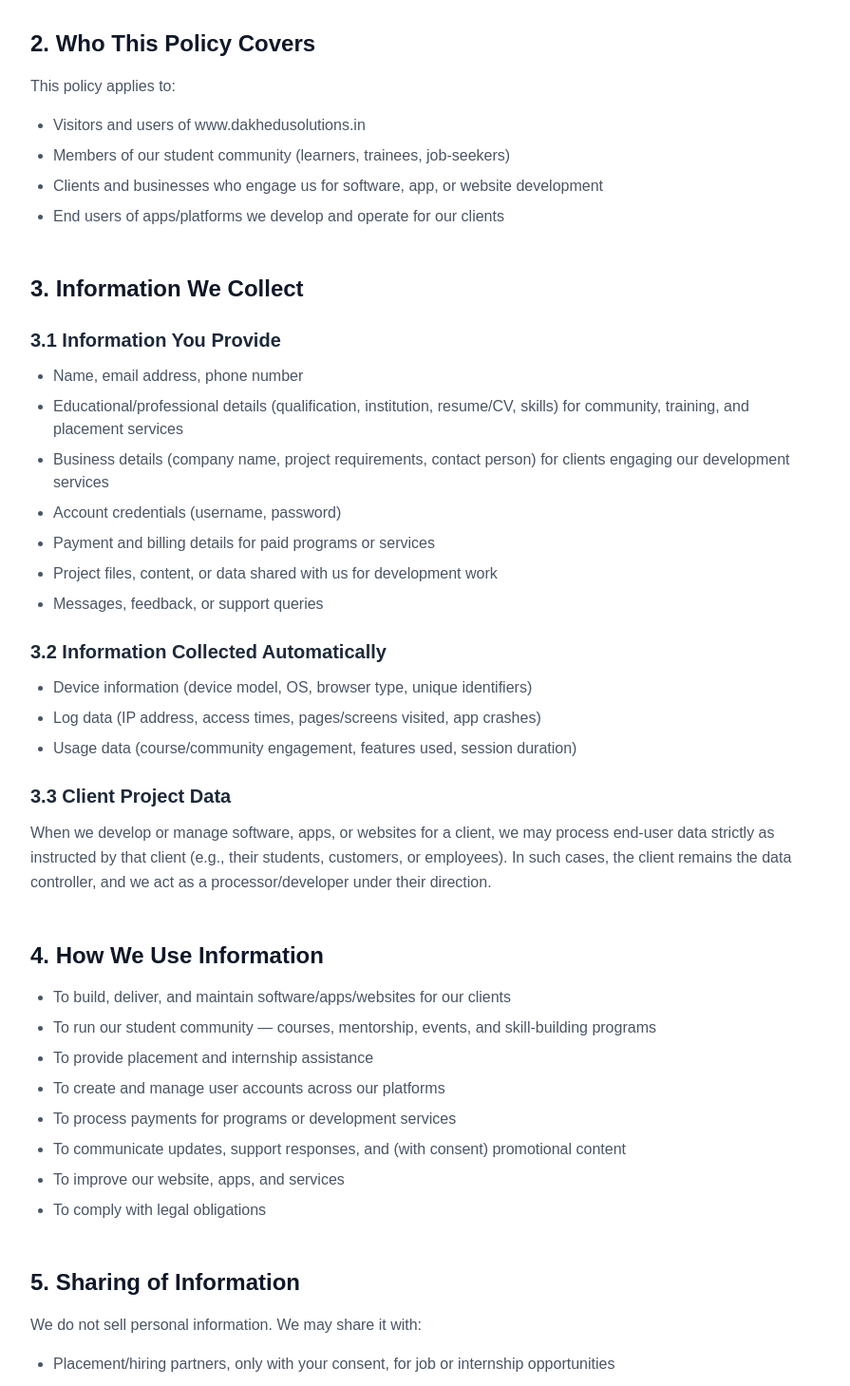
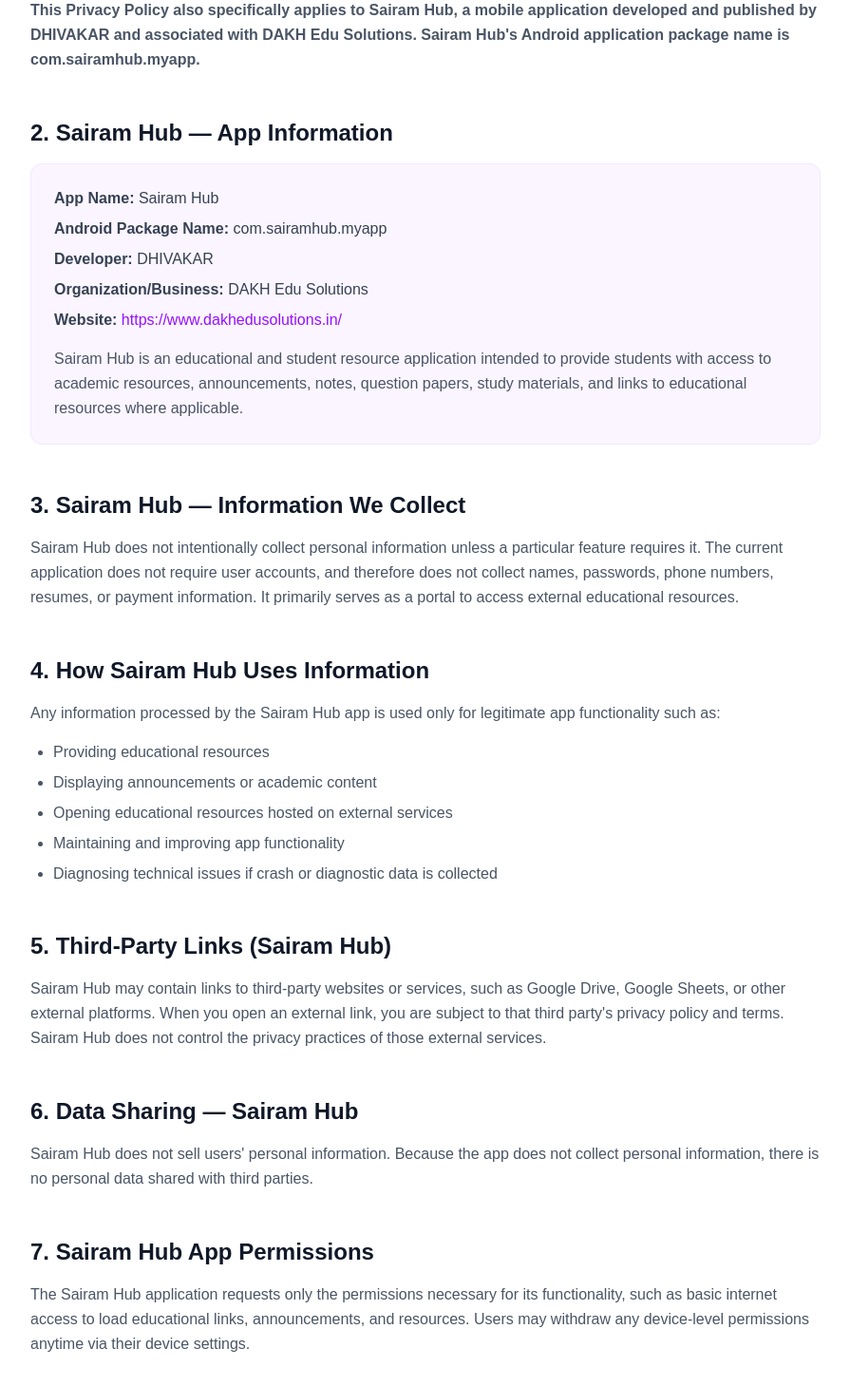
Before and after one commit to dakh524/dakh-edu-website, a React (Vite) app: page /privacy-policy in a window 1280 px wide. Shown: the part 560-2019 px from the top of the page at 95% size, without its empty margins (192-1087 px from the left). Built offline with nearby package versions, Linux system fonts and the light colour scheme; a web font is replaced by a local one.

Commit message:
Update Privacy Policy for Sairam Hub Google Play compliance

```diff
--- a/src/pages/PrivacyPolicy.jsx
+++ b/src/pages/PrivacyPolicy.jsx
@@ -24,10 +24,71 @@ const PrivacyPolicy = () => {
             <p className="text-gray-600 leading-relaxed mt-4">
               This Privacy Policy covers www.dakhedusolutions.in, our client-facing software/development services, our student community programs, and any mobile/web applications we build and operate — for ourselves or on behalf of our clients (together, the "Services"). By using our Services, you agree to the practices described here. If you do not agree, please do not use the Services.
             </p>
+            <p className="text-gray-600 leading-relaxed mt-4 font-semibold">
+              This Privacy Policy also specifically applies to Sairam Hub, a mobile application developed and published by DHIVAKAR and associated with DAKH Edu Solutions. Sairam Hub's Android application package name is com.sairamhub.myapp.
+            </p>
           </section>
 
           <section>
-            <h2 className="text-2xl font-bold text-gray-900 mb-4">2. Who This Policy Covers</h2>
+            <h2 className="text-2xl font-bold text-gray-900 mb-4">2. Sairam Hub — App Information</h2>
+            <div className="bg-purple-50 p-6 rounded-xl border border-purple-100">
+              <ul className="space-y-2 text-gray-700">
+                <li><strong>App Name:</strong> Sairam Hub</li>
+                <li><strong>Android Package Name:</strong> com.sairamhub.myapp</li>
+                <li><strong>Developer:</strong> DHIVAKAR</li>
+                <li><strong>Organization/Business:</strong> DAKH Edu Solutions</li>
+                <li><strong>Website:</strong> <a href="https://www.dakhedusolutions.in/" className="text-purple-600 hover:underline">https://www.dakhedusolutions.in/</a></li>
+              </ul>
+              <p className="text-gray-600 leading-relaxed mt-4">
+                Sairam Hub is an educational and student resource application intended to provide students with access to academic resources, announcements, notes, question papers, study materials, and links to educational resources where applicable.
+              </p>
+            </div>
+          </section>
+
+          <section>
+            <h2 className="text-2xl font-bold text-gray-900 mb-4">3. Sairam Hub — Information We Collect</h2>
+            <p className="text-gray-600 leading-relaxed">
+              Sairam Hub does not intentionally collect personal information unless a particular feature requires it. The current application does not require user accounts, and therefore does not collect names, passwords, phone numbers, resumes, or payment information. It primarily serves as a portal to access external educational resources.
+            </p>
+          </section>
+
+          <section>
+            <h2 className="text-2xl font-bold text-gray-900 mb-4">4. How Sairam Hub Uses Information</h2>
+            <p className="text-gray-600 leading-relaxed mb-4">Any information processed by the Sairam Hub app is used only for legitimate app functionality such as:</p>
+            <ul className="list-disc pl-6 space-y-2 text-gray-600">
+              <li>Providing educational resources</li>
+              <li>Displaying announcements or academic content</li>
+              <li>Opening educational resources hosted on external services</li>
+              <li>Maintaining and improving app functionality</li>
+              <li>Diagnosing technical issues if crash or diagnostic data is collected</li>
+            </ul>
+          </section>
+
+          <section>
+            <h2 className="text-2xl font-bold text-gray-900 mb-4">5. Third-Party Links (Sairam Hub)</h2>
+            <p className="text-gray-600 leading-relaxed">
+              Sairam Hub may contain links to third-party websites or services, such as Google Drive, Google Sheets, or other external platforms. When you open an external link, you are subject to that third party's privacy policy and terms. Sairam Hub does not control the privacy practices of those external services.
+            </p>
+          </section>
+
+          <section>
+            <h2 className="text-2xl font-bold text-gray-900 mb-4">6. Data Sharing — Sairam Hub</h2>
+            <p className="text-gray-600 leading-relaxed">
+              Sairam Hub does not sell users' personal information. Because the app does not collect personal information, there is no personal data shared with third parties.
+            </p>
+          </section>
+
+          <section>
+            <h2 className="text-2xl font-bold text-gray-900 mb-4">7. Sairam Hub App Permissions</h2>
+            <p className="text-gray-600 leading-relaxed">
+              The Sairam Hub application requests only the permissions necessary for its functionality, such as basic internet access to load educational links, announcements, and resources. Users may withdraw any device-level permissions anytime via their device settings.
+            </p>
+          </section>
+
+          <div className="my-10 border-t border-gray-200"></div>
+
+          <section>
+            <h2 className="text-2xl font-bold text-gray-900 mb-4">8. Who This Policy Covers (General Services)</h2>
             <p className="text-gray-600 leading-relaxed mb-4">This policy applies to:</p>
             <ul className="list-disc pl-6 space-y-2 text-gray-600">
               <li>Visitors and users of www.dakhedusolutions.in</li>
@@ -38,9 +99,9 @@ const PrivacyPolicy = () => {
           </section>
 
           <section>
-            <h2 className="text-2xl font-bold text-gray-900 mb-4">3. Information We Collect</h2>
+            <h2 className="text-2xl font-bold text-gray-900 mb-4">9. Information We Collect (General Services)</h2>
 
-            <h3 className="text-xl font-semibold text-gray-800 mb-3 mt-6">3.1 Information You Provide</h3>
+            <h3 className="text-xl font-semibold text-gray-800 mb-3 mt-6">9.1 Information You Provide</h3>
             <ul className="list-disc pl-6 space-y-2 text-gray-600">
               <li>Name, email address, phone number</li>
               <li>Educational/professional details (qualification, institution, resume/CV, skills) for community, training, and placement services</li>
@@ -51,21 +112,21 @@ const PrivacyPolicy = () => {
               <li>Messages, feedback, or support queries</li>
             </ul>
 
-            <h3 className="text-xl font-semibold text-gray-800 mb-3 mt-6">3.2 Information Collected Automatically</h3>
+            <h3 className="text-xl font-semibold text-gray-800 mb-3 mt-6">9.2 Information Collected Automatically</h3>
             <ul className="list-disc pl-6 space-y-2 text-gray-600">
               <li>Device information (device model, OS, browser type, unique identifiers)</li>
               <li>Log data (IP address, access times, pages/screens visited, app crashes)</li>
               <li>Usage data (course/community engagement, features used, session duration)</li>
             </ul>
 
-            <h3 className="text-xl font-semibold text-gray-800 mb-3 mt-6">3.3 Client Project Data</h3>
+            <h3 className="text-xl font-semibold text-gray-800 mb-3 mt-6">9.3 Client Project Data</h3>
             <p className="text-gray-600 leading-relaxed">
               When we develop or manage software, apps, or websites for a client, we may process end-user data strictly as instructed by that client (e.g., their students, customers, or employees). In such cases, the client remains the data controller, and we act as a processor/developer under their direction.
             </p>
           </section>
 
           <section>
-            <h2 className="text-2xl font-bold text-gray-900 mb-4">4. How We Use Information</h2>
+            <h2 className="text-2xl font-bold text-gray-900 mb-4">10. How We Use Information (General Services)</h2>
             <ul className="list-disc pl-6 space-y-2 text-gray-600">
               <li>To build, deliver, and maintain software/apps/websites for our clients</li>
               <li>To run our student community — courses, mentorship, events, and skill-building programs</li>
@@ -79,7 +140,7 @@ const PrivacyPolicy = () => {
           </section>
 
           <section>
-            <h2 className="text-2xl font-bold text-gray-900 mb-4">5. Sharing of Information</h2>
+            <h2 className="text-2xl font-bold text-gray-900 mb-4">11. Sharing of Information (General Services)</h2>
             <p className="text-gray-600 leading-relaxed mb-4">We do not sell personal information. We may share it with:</p>
             <ul className="list-disc pl-6 space-y-2 text-gray-600">
               <li>Placement/hiring partners, only with your consent, for job or internship opportunities</li>
@@ -91,7 +152,7 @@ const PrivacyPolicy = () => {
           </section>
 
           <section>
-            <h2 className="text-2xl font-bold text-gray-900 mb-4">6. Third-Party Services</h2>
+            <h2 className="text-2xl font-bold text-gray-900 mb-4">12. Third-Party Services (General Services)</h2>
             <p className="text-gray-600 leading-relaxed mb-4">Our website, community platform, and client apps may use:</p>
             <ul className="list-disc pl-6 space-y-2 text-gray-600">
               <li><strong>Analytics</strong> (e.g., Google Analytics/Firebase) to understand usage</li>
@@ -103,28 +164,28 @@ const PrivacyPolicy = () => {
           </section>
 
           <section>
-            <h2 className="text-2xl font-bold text-gray-900 mb-4">7. Children's Privacy</h2>
+            <h2 className="text-2xl font-bold text-gray-900 mb-4">13. Children's Privacy</h2>
             <p className="text-gray-600 leading-relaxed">
               Where our community or client apps are used by students under 18, we collect their information only with appropriate consent from a parent, guardian, or the enrolling institution, and only as necessary for educational or community purposes. Parents/guardians may contact us to review, correct, or request deletion of their child's data.
             </p>
           </section>
 
           <section>
-            <h2 className="text-2xl font-bold text-gray-900 mb-4">8. Data Security</h2>
+            <h2 className="text-2xl font-bold text-gray-900 mb-4">14. Data Security</h2>
             <p className="text-gray-600 leading-relaxed">
               We use reasonable technical and organizational safeguards (encryption in transit, access controls, restricted internal access) to protect your information, including client project data. No system is 100% secure, so we cannot guarantee absolute protection.
             </p>
           </section>
 
           <section>
-            <h2 className="text-2xl font-bold text-gray-900 mb-4">9. Data Retention</h2>
+            <h2 className="text-2xl font-bold text-gray-900 mb-4">15. Data Retention</h2>
             <p className="text-gray-600 leading-relaxed">
               We retain personal data only as long as necessary to provide our Services or fulfil a client project, or as required by law, after which it is deleted or anonymized.
             </p>
           </section>
 
           <section>
-            <h2 className="text-2xl font-bold text-gray-900 mb-4">10. Your Rights</h2>
+            <h2 className="text-2xl font-bold text-gray-900 mb-4">16. Your Rights</h2>
             <p className="text-gray-600 leading-relaxed mb-4">You may:</p>
             <ul className="list-disc pl-6 space-y-2 text-gray-600">
               <li>Access, correct, or update your information</li>
@@ -132,26 +193,22 @@ const PrivacyPolicy = () => {
               <li>Withdraw consent for marketing communications</li>
               <li>Request details on how your data is used</li>
             </ul>
-            <p className="text-gray-600 leading-relaxed mt-4">To exercise these rights, contact us using the details in Section 13.</p>
+            <p className="text-gray-600 leading-relaxed mt-4">To exercise these rights, contact us using the details in Section 18.</p>
           </section>
 
           <section>
-            <h2 className="text-2xl font-bold text-gray-900 mb-4">11. Cookies (Website)</h2>
+            <h2 className="text-2xl font-bold text-gray-900 mb-4">17. Cookies (Website)</h2>
             <p className="text-gray-600 leading-relaxed">
               Our website uses cookies to remember preferences, keep you logged in, and understand site traffic. You can disable cookies in your browser settings, though this may affect site functionality.
             </p>
           </section>
 
           <section>
-            <h2 className="text-2xl font-bold text-gray-900 mb-4">12. App Permissions (For Play Store Apps)</h2>
-            <p className="text-gray-600 leading-relaxed">
-              Where DAKH Edu Solutions publishes apps on Google Play — for ourselves or for clients — we request only the permissions necessary for core functionality (e.g., storage for uploading documents, camera for photo/document scanning). Users may withdraw permissions anytime via device settings.
-            </p>
-          </section>
+            <h2 className="text-2xl font-bold text-gray-900 mb-4">18. Contact Us</h2>
+            <div className="bg-gray-50 rounded-2xl p-6 border border-gray-100">
+              <h3 className="font-bold text-gray-900 mb-2">Sairam Hub Support</h3>
+              <p className="text-gray-600 mb-6">Sairam Hub is developed/published by DHIVAKAR and associated with DAKH Edu Solutions.</p>
 
-          <section>
-            <h2 className="text-2xl font-bold text-gray-900 mb-4">13. Contact Us</h2>
-            <div className="bg-gray-50 rounded-2xl p-6 border border-gray-100">
               <h3 className="font-bold text-gray-900 mb-4">DAKH Edu Solutions</h3>
               <ul className="space-y-3 text-gray-600">
                 <li><strong>Website:</strong> <a href="https://www.dakhedusolutions.in/" className="text-purple-600 hover:underline">https://www.dakhedusolutions.in/</a></li>
@@ -163,7 +220,7 @@ const PrivacyPolicy = () => {
           </section>
 
           <section>
-            <h2 className="text-2xl font-bold text-gray-900 mb-4">14. Changes to This Policy</h2>
+            <h2 className="text-2xl font-bold text-gray-900 mb-4">19. Changes to This Policy</h2>
             <p className="text-gray-600 leading-relaxed">
               We may update this Privacy Policy periodically. Material changes will be posted on our website with an updated "Last Updated" date. Continued use of our Services after changes means you accept the revised policy.
             </p>
```
